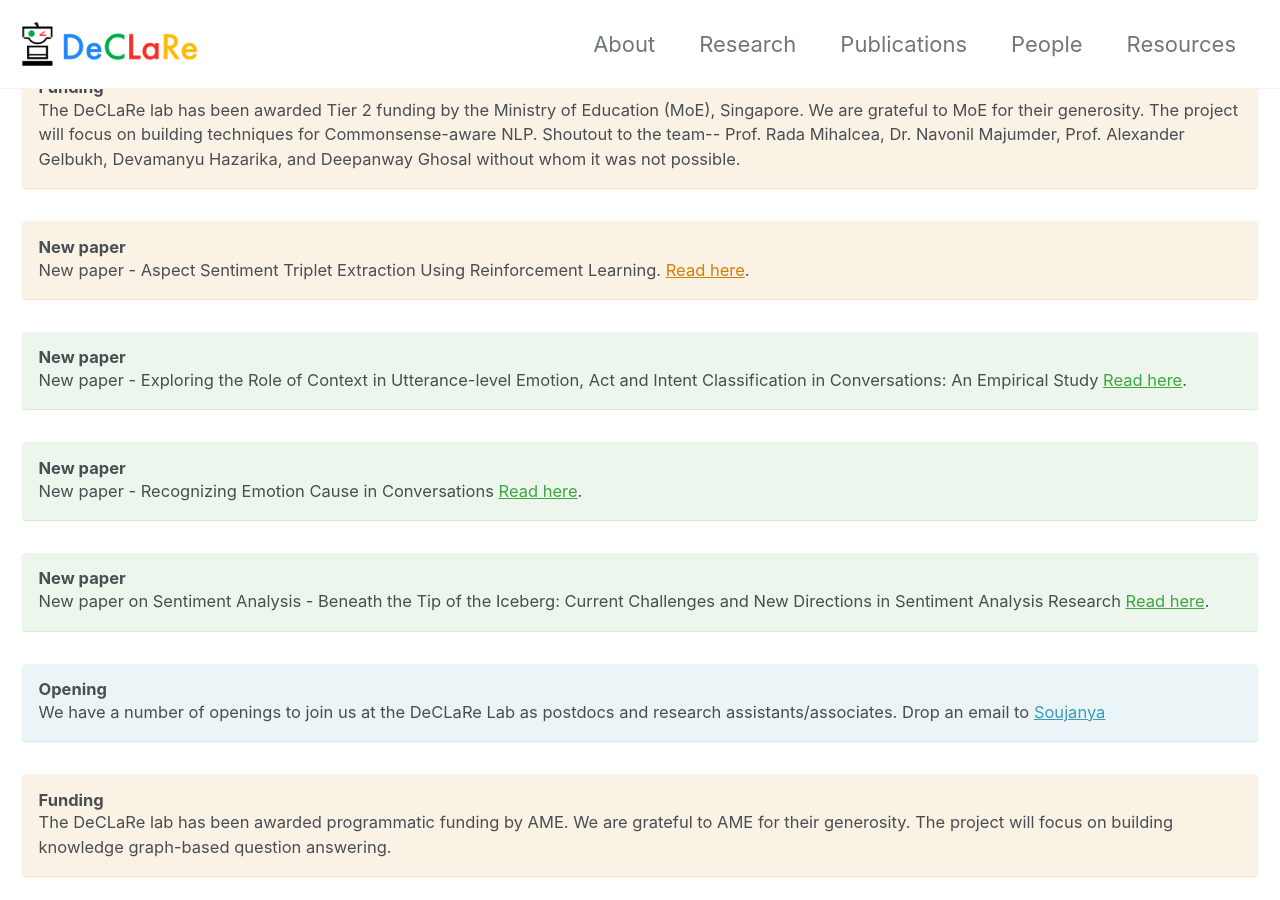
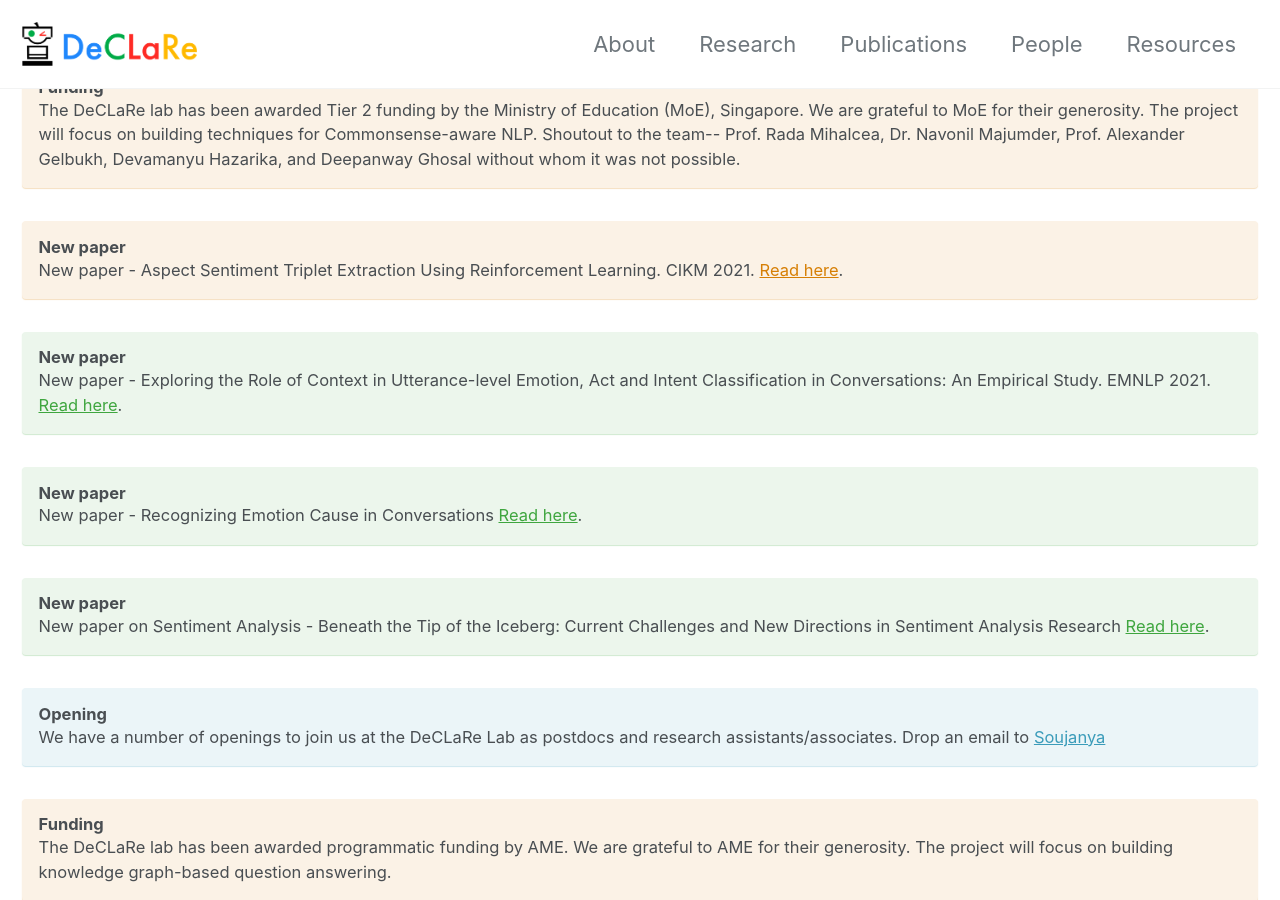
Before and after one commit to declare-lab/declare-lab.github.io, a Jekyll site: the page built from index.md, in a window 1280 px wide and 900 px high, scrolled down 484 px. Built offline with Jekyll 4.4.1, drawn with Linux system fonts in a browser that asks for light colours; cached includes are drawn as plain includes; nearby versions of some CDN libraries.

Commit message:
Update index.md

```diff
--- a/index.md
+++ b/index.md
@@ -27,13 +27,13 @@
 <div class="notice--warning">
   <h4>New paper</h4>
   <p>
-    New paper - Aspect Sentiment Triplet Extraction Using Reinforcement Learning. <a href="{{ site.url }}{{ site.baseurl }}/assets/pdfs/ASTE_RL_CIKM_2021_FINAL.pdf">Read here</a>.
+    New paper - Aspect Sentiment Triplet Extraction Using Reinforcement Learning. CIKM 2021. <a href="{{ site.url }}{{ site.baseurl }}/assets/pdfs/ASTE_RL_CIKM_2021_FINAL.pdf">Read here</a>.
   </p>
 </div>
 <div class="notice--success">
   <h4>New paper</h4>
   <p>
-    New paper - Exploring the Role of Context in Utterance-level Emotion, Act and Intent Classification in Conversations: An Empirical Study <a href="{{ site.url }}{{ site.baseurl }}/assets/pdfs/dialogue-understanding-acl2021-findings.pdf">Read here</a>.
+    New paper - Exploring the Role of Context in Utterance-level Emotion, Act and Intent Classification in Conversations: An Empirical Study. EMNLP 2021. <a href="{{ site.url }}{{ site.baseurl }}/assets/pdfs/dialogue-understanding-acl2021-findings.pdf">Read here</a>.
   </p>
 </div>
 
```
